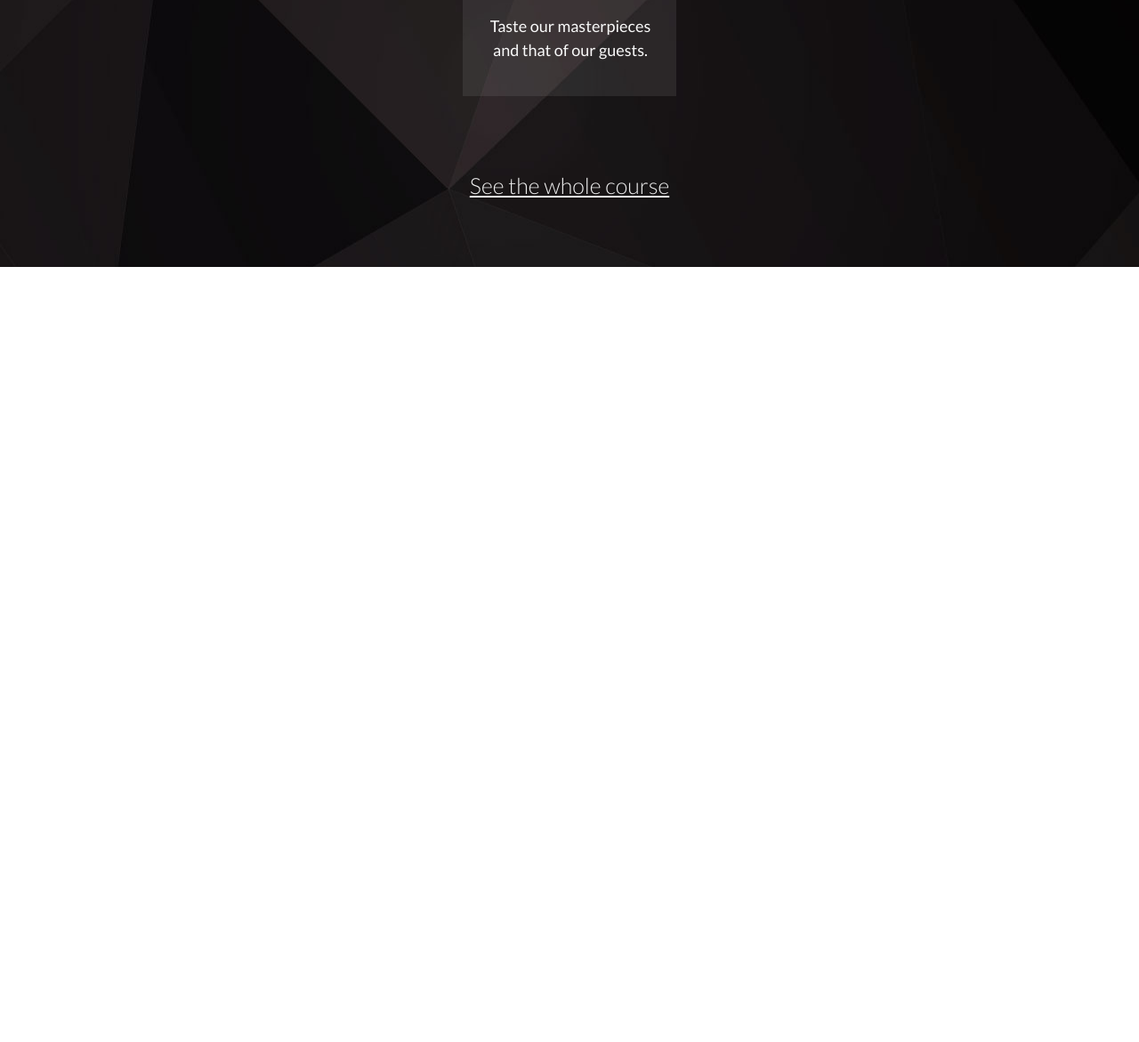
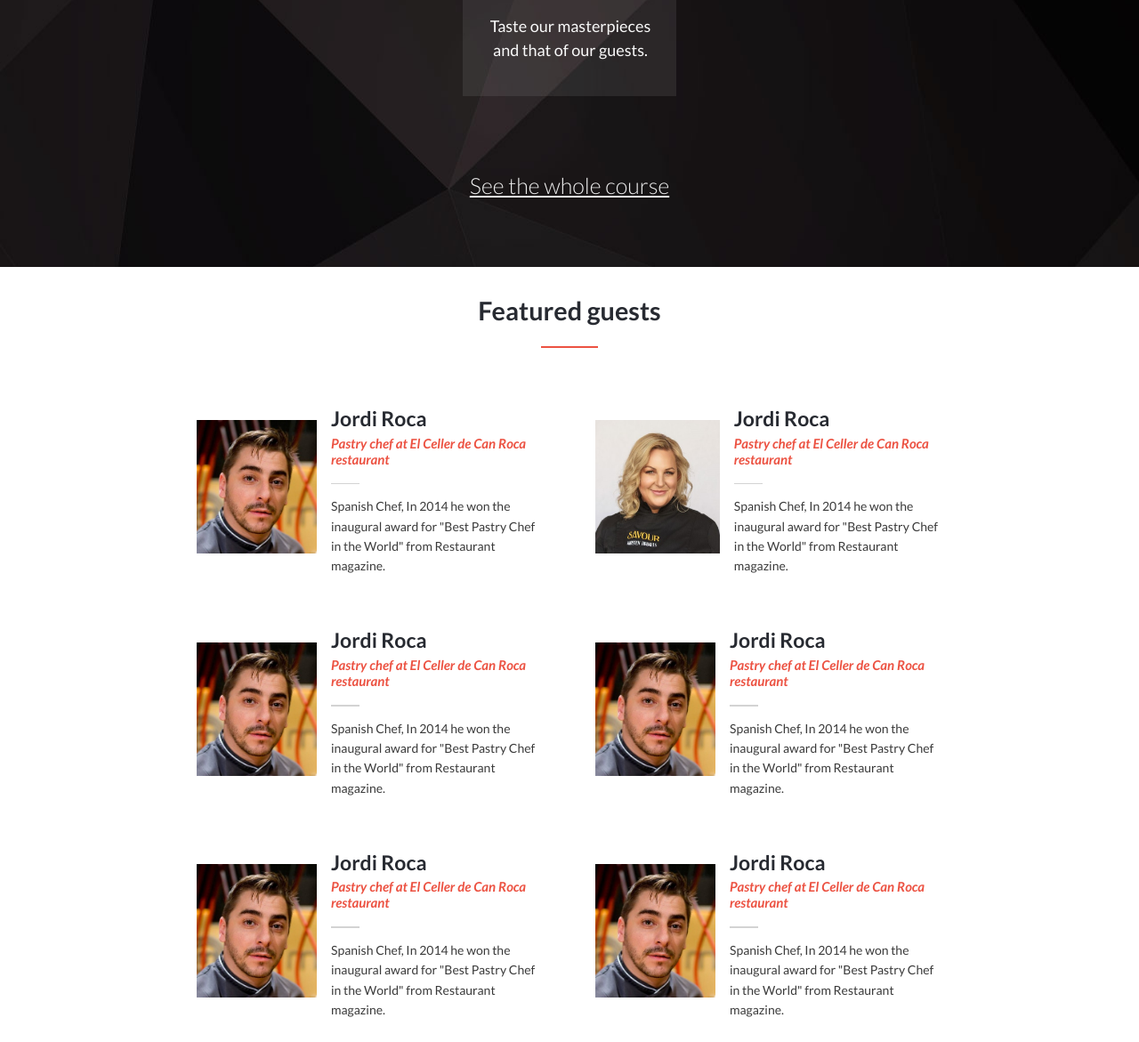
Before and after one commit to Luiscarlosvd/capstone-project-cookiemasters, a website: page index.html in a window 1280 px wide. Shown: the part 1542-2713 px from the top of the page at 89% size. Before the commit the page ends 1842 px from the top, so only its background shows below. Drawn offline with Linux system fonts and the light colour scheme.

Commit message:
Added featured guests section created with dynamic cards in script.js file

```diff
--- a/css/style.css
+++ b/css/style.css
@@ -230,6 +230,73 @@ nav a:hover {
   border: none;
 }
 
+/* Featured Guests */
+
+.featured-guests-section h2{
+  color: #272a31;
+  font-weight: 700;
+  font-size: 1.8em;
+  margin-bottom: 0.8em;
+}
+
+.featured-guests-section {
+  text-align: center;
+  width: 95%;
+  margin: 0 auto;
+  padding-top: 2em;
+}
+
+.featured-guest-container {
+  margin-top: 2em;
+  width: 100%;
+}
+
+.individual-guest {
+  display: flex;
+  flex-direction: row;
+  align-items: center;
+  padding: 1.8em;
+  text-align: left;
+}
+
+.individual-guest img{
+  width: 140px;
+  height: 150px;
+  margin-right: 1em;
+}
+
+.description-guest {
+  height: 95%;
+  width: auto;
+}
+
+.description-guest h3 {
+  color: #272a31;
+  font-size: 23px;
+  margin-bottom: 0.2em;
+}
+
+.description-guest h4 {
+  color: #ec5242;
+  font-weight: 700;
+  font-style: italic;
+  font-size: 15px;
+  margin-bottom: 1.2em;
+}
+
+.description-guest p {
+  font-size: 14px;
+  line-height: 1.6em;
+  margin-top: 1em;
+}
+
+.line-grey-bar {
+  background-color: #d3d3d3;
+  height: 1.5px;
+  margin: 3px 0;
+  max-width: 2em;
+}
+
 @media (min-width: 768px){
     /* Header */
   .container-header {
@@ -314,4 +381,21 @@ nav a:hover {
   .link-main-program {
     display: inherit;
   }
+
+  /* Featured guests */
+
+  .featured-guest-container {
+    display: grid;
+    grid-template-columns: auto auto;
+  }
+
+  .featured-guests-section {
+    width: 90%;
+  }
 }
+
+@media (min-width: 1226px) {
+  .featured-guests-section {
+    width: 70%;
+  }
+}
--- a/index.html
+++ b/index.html
@@ -156,5 +156,11 @@
         </div>
     </section>
 
+    <section class="featured-guests-section">
+        <h2>Featured guests</h2>
+        <div class="line-bar"></div>
+        <ul class="featured-guest-container" id="guest-container"></ul>
+    </section>
+    <script src="./script.js"></script>
 </body>
 </html>
--- /dev/null
+++ b/script.js
@@ -0,0 +1,57 @@
+/* Featured Guests */
+
+const guests = [
+    {
+        image: "img/jordi-roca-pic (2).jpeg",
+        Name: "Jordi Roca",
+        subtitle: "Pastry chef at El Celler de Can Roca restaurant",
+        description: `Spanish Chef, In 2014 he won the inaugural award for "Best Pastry Chef in the World" from Restaurant magazine.`,
+    },
+    {
+        image: "img/Kirsten-tibballs (4).jpg",
+        Name: "Jordi Roca",
+        subtitle: "Pastry chef at El Celler de Can Roca restaurant",
+        description: `Spanish Chef, In 2014 he won the inaugural award for "Best Pastry Chef in the World" from Restaurant magazine.`,
+    },
+    {
+        image: "img/jordi-roca-pic (2).jpeg",
+        Name: "Jordi Roca",
+        subtitle: "Pastry chef at El Celler de Can Roca restaurant",
+        description: `Spanish Chef, In 2014 he won the inaugural award for "Best Pastry Chef in the World" from Restaurant magazine.`,
+    },
+    {
+        image: "img/jordi-roca-pic (2).jpeg",
+        Name: "Jordi Roca",
+        subtitle: "Pastry chef at El Celler de Can Roca restaurant",
+        description: `Spanish Chef, In 2014 he won the inaugural award for "Best Pastry Chef in the World" from Restaurant magazine.`,
+    },
+    {
+        image: "img/jordi-roca-pic (2).jpeg",
+        Name: "Jordi Roca",
+        subtitle: "Pastry chef at El Celler de Can Roca restaurant",
+        description: `Spanish Chef, In 2014 he won the inaugural award for "Best Pastry Chef in the World" from Restaurant magazine.`,
+    },
+    {
+        image: "img/jordi-roca-pic (2).jpeg",
+        Name: "Jordi Roca",
+        subtitle: "Pastry chef at El Celler de Can Roca restaurant",
+        description: `Spanish Chef, In 2014 he won the inaugural award for "Best Pastry Chef in the World" from Restaurant magazine.`,
+    },
+];
+
+const guestContainer = document.getElementById("guest-container");
+
+guests.forEach((x) => {
+    guestContainer.innerHTML += `
+        <li class="individual-guest">
+            <img src="${x.image}" alt="">
+            <div class="description-guest">
+                <h3>${x.Name}</h3>
+                <h4>${x.subtitle}</h4>
+                <div class="line-grey-bar"></div>
+                <p class="paragraphs">${x.description}
+                </p>
+            </div>
+        </li>
+    `;
+});
```
Also changed, not shown: img/Kirsten-tibballs (4).jpg (added), img/jordi-roca-pic (2).jpeg (added).
